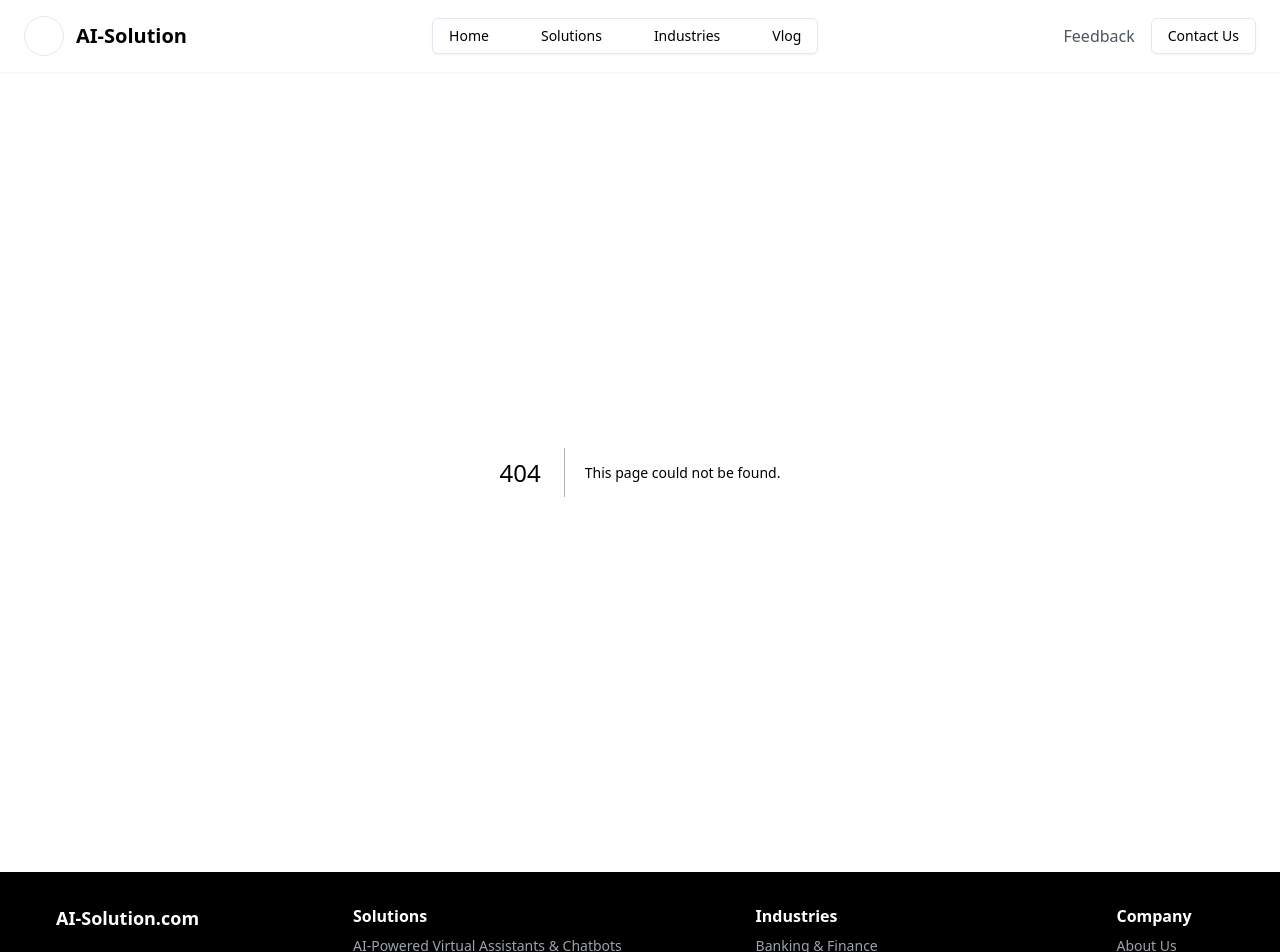
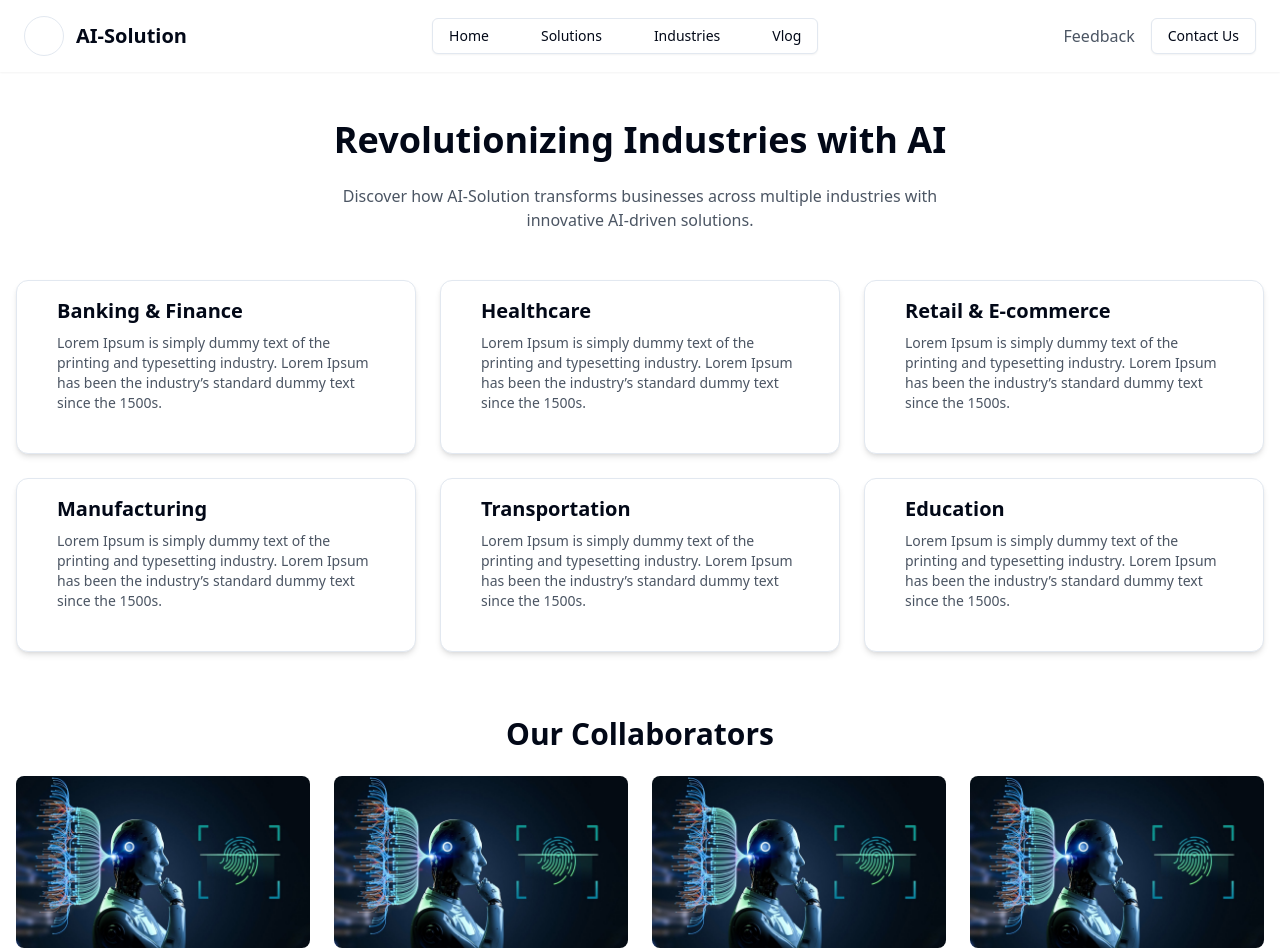
Before and after one commit to chanmyaephonehein/pdbycm, a Next.js app: page /industries in a window 1280 px wide. Before the commit this address had no page. Shown: the top 952 px of the page. Built offline with nearby package versions, Linux system fonts and the light colour scheme.

Commit message:
industries page

```diff
--- /dev/null
+++ b/src/pages/blog/index.tsx
@@ -0,0 +1,116 @@
+import Image from "next/image";
+import { Button } from "@/components/ui/button";
+
+const blogCategories = [
+  {
+    category: "AI Industry Trends & Insight",
+    blogs: [
+      {
+        title: "How AI is Transforming the Future of Work",
+        description:
+          "Explore how AI is reshaping the workplace and improving efficiency.",
+        image: "/placeholder.png",
+      },
+      {
+        title: "Top 5 AI Trends in 2025",
+        description:
+          "Discover the top AI trends that will dominate in the coming years.",
+        image: "/placeholder.png",
+      },
+      {
+        title: "The Role of AI in Digital Employee Experience",
+        description: "How AI enhances employee engagement and productivity.",
+        image: "/placeholder.png",
+      },
+    ],
+  },
+  {
+    category: "Case Studies & Success Stories",
+    blogs: [
+      {
+        title:
+          "How AI-Solution Helped a Retail Company Boost Sales with AI-Powered Personalization",
+        description:
+          "A real-world example of how AI improved sales and customer experience.",
+        image: "/placeholder.png",
+      },
+      {
+        title: "Enhancing Cybersecurity with AI: A Case Study in Finance",
+        description:
+          "Learn how AI helps detect and prevent cyber threats in finance.",
+        image: "/placeholder.png",
+      },
+      {
+        title: "Automating HR Processes with AI: A Success Story",
+        description:
+          "See how AI streamlined HR operations and improved hiring efficiency.",
+        image: "/placeholder.png",
+      },
+    ],
+  },
+  {
+    category: "AI Industry Trends & Insight",
+    blogs: [
+      {
+        title:
+          "Introducing Our AI-Powered Virtual Assistant: Features & Benefits",
+        description:
+          "A deep dive into the features of our latest AI-powered virtual assistant.",
+        image: "/placeholder.jpg",
+      },
+      {
+        title:
+          "How We Use AI to Improve Business Intelligence & Predictive Analytics",
+        description: "Understand how AI enhances data-driven decision-making.",
+        image: "/placeholder.jpg",
+      },
+      {
+        title:
+          "Behind the Scenes: How AI-Solution Develops AI-Based Prototypes Faster",
+        description:
+          "An inside look at our AI-based product development process.",
+        image: "/placeholder.jpg",
+      },
+    ],
+  },
+];
+
+export default function Blog() {
+  return (
+    <div className="container mx-auto px-6 py-12">
+      <h2 className="text-3xl font-semibold text-center mb-12">
+        Articles & Blogs
+      </h2>
+
+      {blogCategories.map((category, index) => (
+        <div key={index} className="mb-12">
+          {/* Category Title */}
+          <h3 className="text-xl font-semibold mb-6">{category.category}</h3>
+
+          {/* Blog Grid */}
+          <div className="grid grid-cols-1 md:grid-cols-3 gap-6">
+            {category.blogs.map((blog, idx) => (
+              <div
+                key={idx}
+                className="border rounded-lg p-4 shadow-md text-center"
+              >
+                <div className="w-full h-40 bg-gray-300 flex items-center justify-center mb-4">
+                  <Image
+                    src={blog.image}
+                    alt={blog.title}
+                    width={300}
+                    height={200}
+                    className="object-cover rounded-md"
+                  />
+                </div>
+                <h4 className="text-lg font-semibold">{blog.title}</h4>
+                <p className="text-sm text-gray-600 mt-2">{blog.description}</p>
+                <Button className="mt-4">Read</Button>
+              </div>
+            ))}
+          </div>
+        </div>
+      ))}
+    </div>
+  );
+}
--- /dev/null
+++ b/src/pages/industries/index.tsx
@@ -0,0 +1,59 @@
+import React from "react";
+import { Card, CardContent } from "@/components/ui/card";
+import Image from "next/image";
+
+const industries = [
+  "Banking & Finance",
+  "Healthcare",
+  "Retail & E-commerce",
+  "Manufacturing",
+  "Transportation",
+  "Education",
+];
+
+export default function Industries() {
+  return (
+    <div className="container mx-auto px-4 py-12">
+      <h1 className="text-3xl md:text-4xl font-bold text-center mb-6">
+        Revolutionizing Industries with AI
+      </h1>
+      <p className="text-center text-gray-600 mb-12 max-w-2xl mx-auto">
+        Discover how AI-Solution transforms businesses across multiple
+        industries with innovative AI-driven solutions.
+      </p>
+
+      {/* Industry Cards */}
+      <div className="grid grid-cols-1 sm:grid-cols-2 lg:grid-cols-3 gap-6">
+        {industries.map((industry, index) => (
+          <Card key={index} className="p-4 border rounded-xl shadow-md">
+            <CardContent>
+              <h2 className="text-xl font-semibold">{industry}</h2>
+              <p className="text-gray-600 text-sm mt-2">
+                Lorem Ipsum is simply dummy text of the printing and typesetting
+                industry. Lorem Ipsum has been the industry’s standard dummy
+                text since the 1500s.
+              </p>
+            </CardContent>
+          </Card>
+        ))}
+      </div>
+
+      {/* Collaborators Section */}
+      <h2 className="text-3xl font-bold text-center mt-16 mb-6">
+        Our Collaborators
+      </h2>
+      <div className="grid grid-cols-1 sm:grid-cols-2 lg:grid-cols-4 gap-6">
+        {[...Array(4)].map((_, index) => (
+          <Image
+            key={index}
+            src="/sample.jpg"
+            alt=""
+            width={400}
+            height={300}
+            className="object-cover rounded-lg"
+          />
+        ))}
+      </div>
+    </div>
+  );
+}
```
